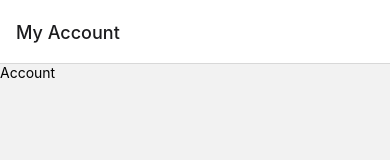
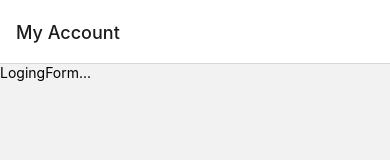
Before and after one commit to cfranco92/pokedex, a React Native app: screen /Account in a window 390 px wide. Shown: the top 160 px of the page. Built offline with nearby package versions, Linux system fonts and the light colour scheme.

Commit message:
Master: Create my account view

```diff
--- /dev/null
+++ b/src/components/Auth/LogingForm.tsx
@@ -0,0 +1,13 @@
+import React from "react";
+import { Text, View } from "react-native";
+
+
+const LogingForm = () => {
+  return (
+    <View>
+      <Text>LogingForm...</Text>
+    </View>
+  );
+};
+
+export default LogingForm;
--- /dev/null
+++ b/src/components/Auth/UserData.tsx
@@ -0,0 +1,13 @@
+import React from "react";
+import { Text, View } from "react-native";
+
+
+const UserData = () => {
+  return (
+    <View>
+      <Text>UserData...</Text>
+    </View>
+  );
+};
+
+export default UserData;
--- a/src/screens/AccountScreen.tsx
+++ b/src/screens/AccountScreen.tsx
@@ -1,12 +1,12 @@
+import { SafeAreaView, Text, View } from "react-native";
+
+import LogingForm from "../components/Auth/LogingForm";
 import React from "react";
-import { SafeAreaView, Text } from "react-native";
+import UserData from "../components/Auth/UserData";
 
 const AccountScreen = () => {
-  return (
-    <SafeAreaView>
-      <Text>Account</Text>
-    </SafeAreaView>
-  );
+  const auth = null;
+  return <View>{auth ? <UserData /> : <LogingForm />}</View>;
 };
 
 export default AccountScreen;
```
Also changed, not shown: src/utils/userDB.ts (added, +11 -0 lines).
